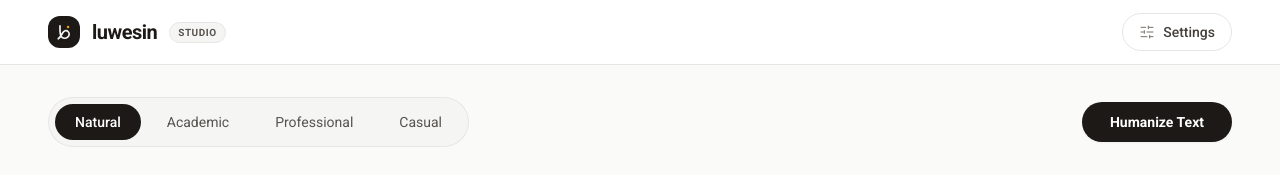
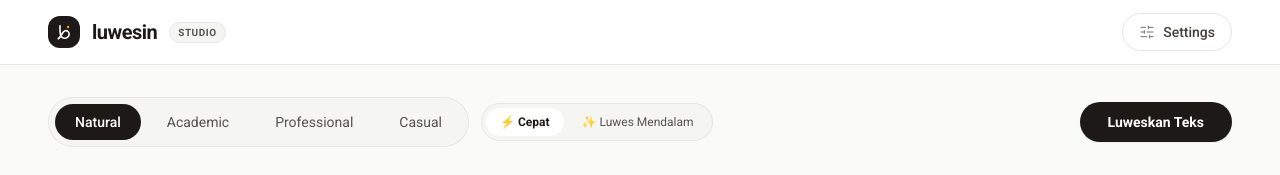
Before and after one commit to projectdummy2025/luwes-project, a React (Vite) app in the folder frontend/: page / in a window 1280 px wide. Shown: the top 175 px of the page. Built offline with nearby package versions, Linux system fonts and the light colour scheme; no server answers.

Commit message:
Add processing mode selection and integrate fast and deep options in frontend

```diff
--- a/frontend/src/App.tsx
+++ b/frontend/src/App.tsx
@@ -21,6 +21,8 @@ export const App: React.FC = () => {
     resultText,
     toneValue,
     setToneValue,
+    modeValue,
+    setModeValue,
     sourceAnalysis,
     resultAnalysis,
     providerUrl,
@@ -57,6 +59,8 @@ export const App: React.FC = () => {
 
         {/* Toolbar controls with generous pill sizing */}
         <div className="flex flex-wrap items-center justify-between gap-4 pb-1">
+          <div className="flex flex-wrap items-center gap-3">
+            {/* Tone selector */}
             <div className="inline-flex items-center gap-1.5 p-1.5 bg-stone-100 border border-stone-200/90 rounded-full shadow-2xs">
               {TONE_OPTIONS.map((option) => (
                 <button
@@ -73,13 +77,46 @@ export const App: React.FC = () => {
               ))}
             </div>
 
+            {/* Mode selector */}
+            <div className="inline-flex items-center gap-1 p-1 bg-stone-100 border border-stone-200/90 rounded-full shadow-2xs text-xs">
+              <button
+                onClick={() => setModeValue('fast')}
+                className={`px-3.5 py-1.5 rounded-full transition-all flex items-center gap-1.5 ${
+                  modeValue === 'fast'
+                    ? 'bg-white text-stone-900 font-semibold shadow-xs'
+                    : 'text-stone-600 hover:text-stone-900'
+                }`}
+                title="1-Pass Fast Humanization"
+              >
+                <span>⚡ Cepat</span>
+              </button>
+              <button
+                onClick={() => setModeValue('deep')}
+                className={`px-3.5 py-1.5 rounded-full transition-all flex items-center gap-1.5 ${
+                  modeValue === 'deep'
+                    ? 'bg-white text-stone-900 font-semibold shadow-xs'
+                    : 'text-stone-600 hover:text-stone-900'
+                }`}
+                title="Multi-Pass Adversarial Loopback Refinement"
+              >
+                <span>✨ Luwes Mendalam</span>
+              </button>
+            </div>
+          </div>
+
           <button
             onClick={executeHumanize}
             disabled={isLoading}
             className="flex items-center gap-2 px-7 py-2.5 rounded-full text-sm font-semibold bg-stone-900 hover:bg-stone-800 text-white shadow-sm active:scale-[0.98] transition-all disabled:opacity-40 cursor-pointer disabled:cursor-not-allowed"
           >
             {isLoading && <Loader2 className="w-4 h-4 animate-spin" strokeWidth={1.5} />}
-            <span>{isLoading ? 'Humanizing...' : 'Humanize Text'}</span>
+            <span>
+              {isLoading
+                ? modeValue === 'deep'
+                  ? 'Memoles Mendalam...'
+                  : 'Luweskan Teks...'
+                : 'Luweskan Teks'}
+            </span>
           </button>
         </div>
 
--- a/frontend/src/hooks/useHumanizer.ts
+++ b/frontend/src/hooks/useHumanizer.ts
@@ -10,6 +10,9 @@ export function useHumanizer() {
 
   // Selected tone style
   const [toneValue, setToneValue] = useState<string>('natural');
+
+  // Selected processing mode (fast vs deep)
+  const [modeValue, setModeValue] = useState<'fast' | 'deep'>('fast');
 
   // Metrics analysis states
   const [sourceAnalysis, setSourceAnalysis] = useState<AnalysisMetrics | null>(null);
@@ -86,6 +89,7 @@ export function useHumanizer() {
       const responseData = await apiService.humanizeContent({
         sourceText,
         toneValue,
+        modeValue,
         modelName: modelName.trim() || undefined,
         providerUrl: providerUrl.trim() || undefined,
         apiKey: apiKey.trim() || undefined,
@@ -107,6 +111,8 @@ export function useHumanizer() {
     resultText,
     toneValue,
     setToneValue,
+    modeValue,
+    setModeValue,
     sourceAnalysis,
     resultAnalysis,
     providerUrl,
--- a/frontend/src/types.ts
+++ b/frontend/src/types.ts
@@ -6,6 +6,7 @@ export interface AnalysisMetrics {
   clicheCount: number;
   humanScore: number;
   verdictText: string;
+  flaggedSentences?: string[];
 }
 
 // Interface for server configuration
@@ -20,6 +21,7 @@ export interface ServerConfiguration {
 export interface HumanizePayload {
   sourceText: string;
   toneValue: string;
+  modeValue?: 'fast' | 'deep';
   modelName?: string;
   providerUrl?: string;
   apiKey?: string;
```
Lines whose indentation alone changed are shown as unchanged.
